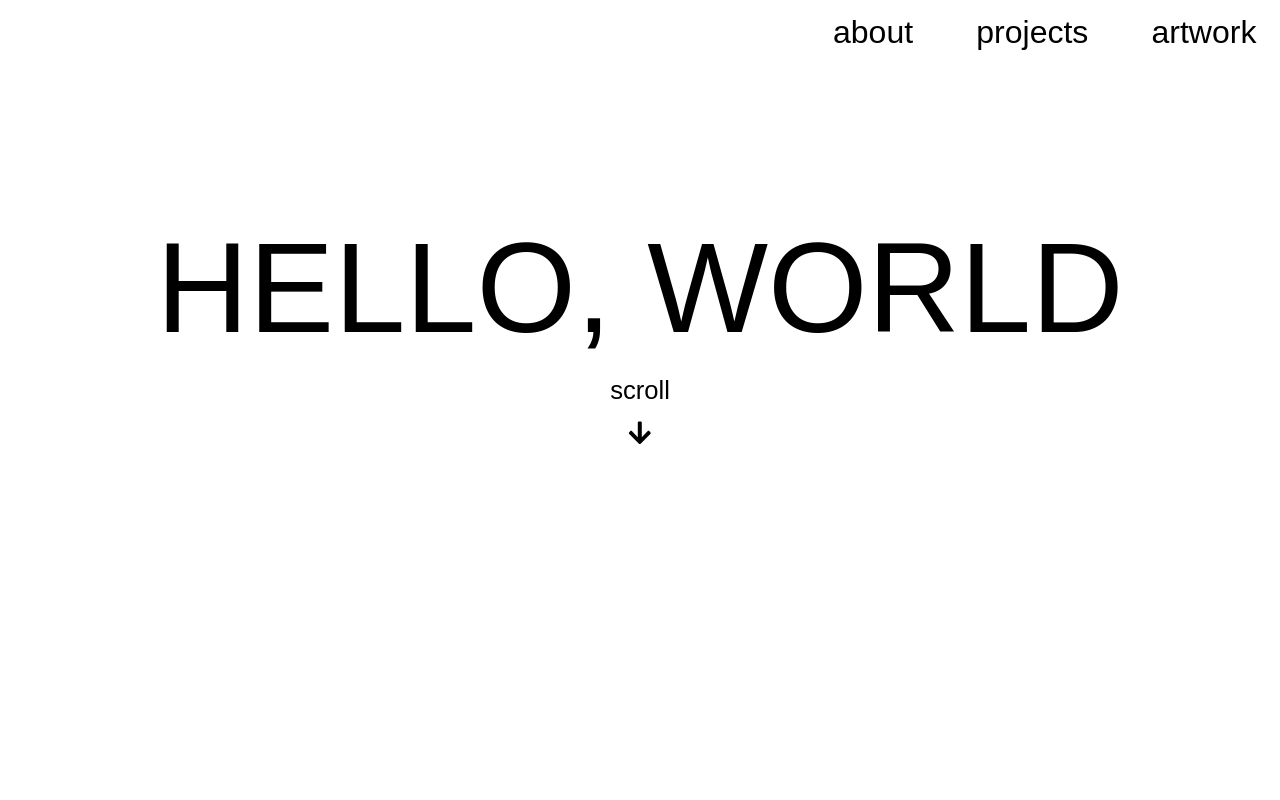
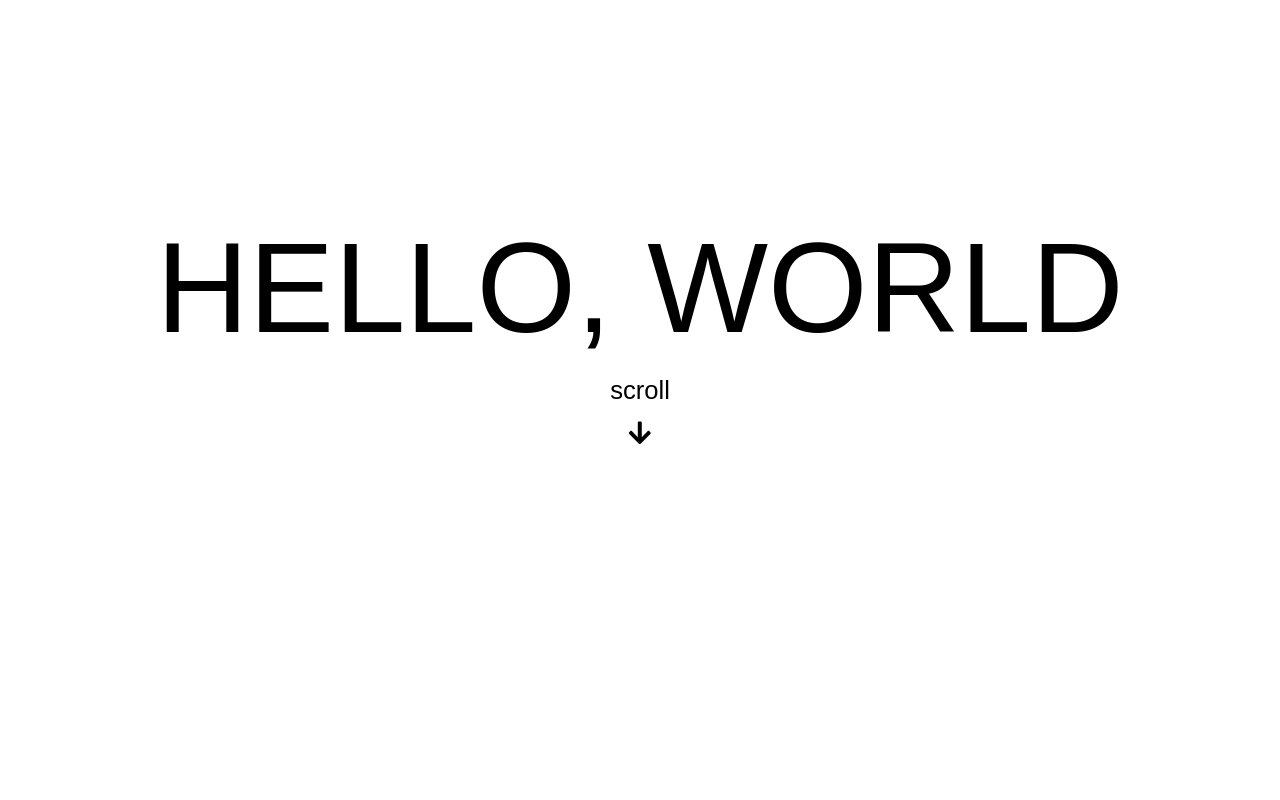
Before and after one commit to pinarhaskiris/personal-website, a React (Create React App) app: page / in a window 1280 px wide. Shown: the top 800 px of the page. Built offline with nearby package versions, Linux system fonts and the light colour scheme; a web font is replaced by a local one.

Commit message:
removed unnecessary elements

```diff
--- a/src/App.js
+++ b/src/App.js
@@ -7,7 +7,6 @@ import { FaArrowDown } from 'react-icons/fa'
 function App() {
   return (
     <div className="container">
-      <Navbar />
 
       <BigHeader />
       <div className="scroll">
--- a/src/components/Navbar.js
+++ b/src/components/Navbar.js
@@ -4,7 +4,7 @@ const Navbar = () => {
     return (
         <div className="navbar">
             <Button text="about" section="navbar-btn"
-            onClick={ () => window.location.replace("/personal-website/#about")} />
+            onClick={ () => window.location.replace("#about")} />
             <Button text="projects" section="navbar-btn"
             onClick={ () => window.location.replace("/#projects")} />
             <Button text="artwork" section="navbar-btn"
```
